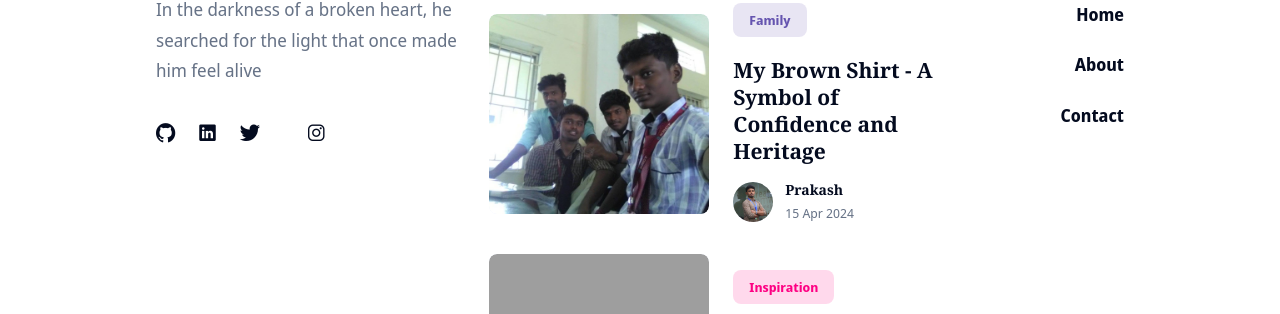
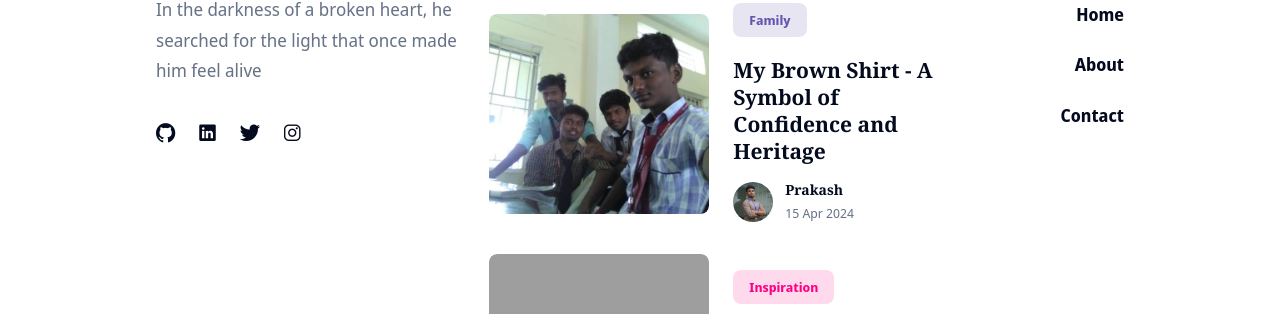
Before and after one commit to PrakasRavichandran/dairy-blog, a Jekyll site: the page built from _pages/authors.html, in a window 1280 px wide. Shown: the part 1275-1589 px from the top of the page. Built offline with Jekyll 4.4.1, drawn with Linux system fonts in a browser that asks for light colours; nearby versions of some CDN libraries; grey boxes are pictures that could not be loaded.

Commit message:
Update settings.yml

```diff
--- a/_data/settings.yml
+++ b/_data/settings.yml
@@ -97,9 +97,9 @@
 - {icon: "github", link: "https://github.com/PrakasRavichandran"}
 - {icon: "linkedin", link: "https://www.linkedin.com/in/prakashravichandran10"}
 - {icon: "twitter", link: "https://twitter.com/Prakash_r10"}
-- {icon: "figma-sharp", link: "https://www.figma.com/@prakash_ui"}
+# - {icon: "figma-sharp", link: "https://www.figma.com/@prakash_ui"}
 - {icon: "instagram", link: "https://www.instagram.com/prakashravichandrann"}
-- {icon: "earth-sharp", link: "https://prakashravichandrann.vercel.app"}
+- {icon: "planet", link: "https://prakashravichandrann.vercel.app"}
 
 
 # Example of adding a new link to the footer - {icon: "instagram", link: "https://instagram.com"}
```
